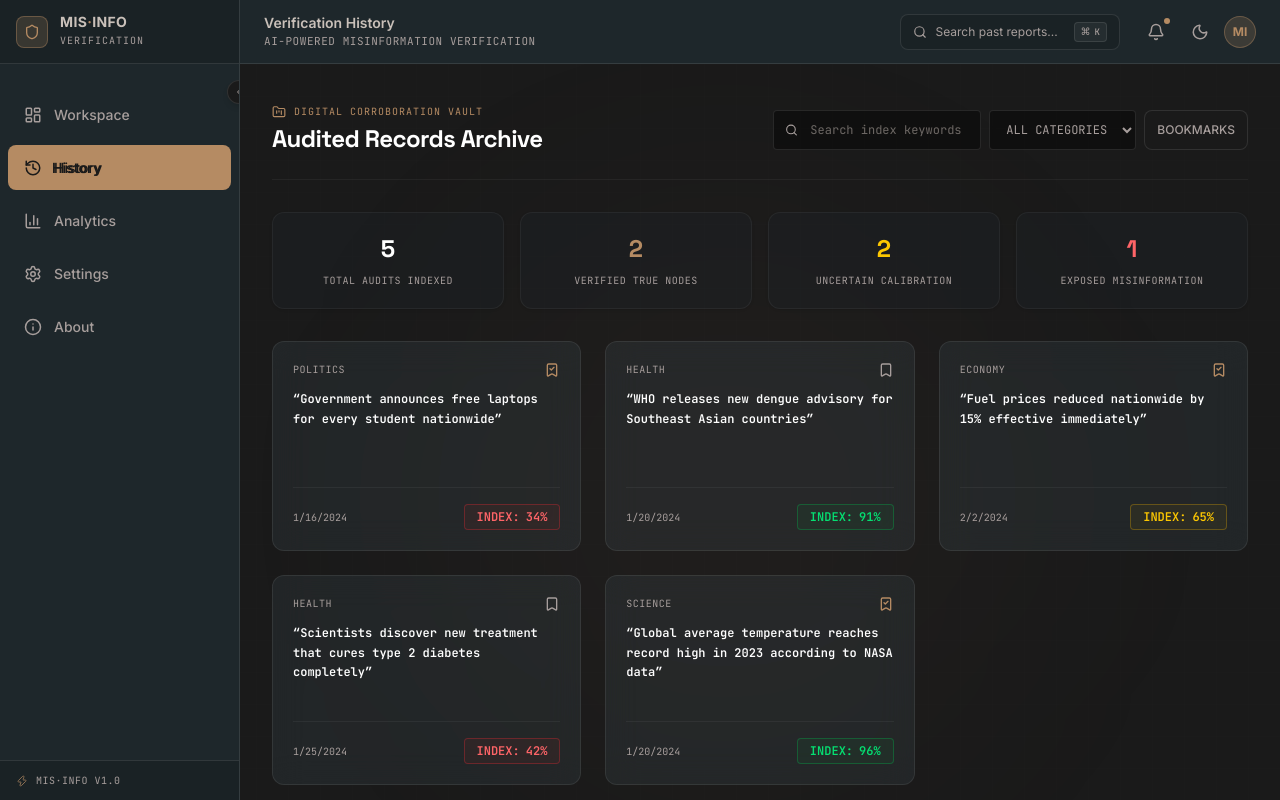
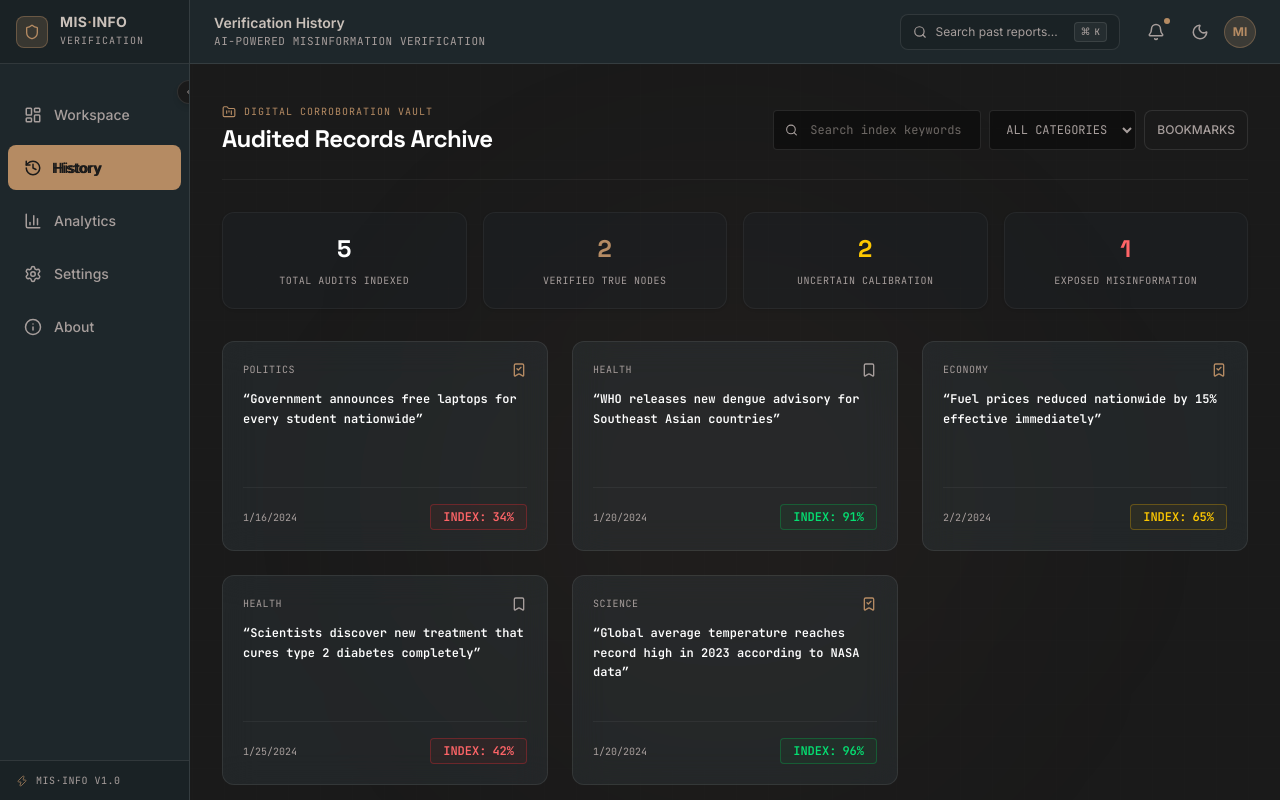
Before and after one commit to Aarav-bit/Mis-Info, a React (Vite) app: page /history in a window 1280 px wide. Built offline with nearby package versions, Linux system fonts and the light colour scheme.

Commit message:
style: reduce sidebar width to 190px when expanded and 56px when collapsed

```diff
--- a/src/components/layout/Sidebar.tsx
+++ b/src/components/layout/Sidebar.tsx
@@ -27,7 +27,7 @@ export function Sidebar({ open, onToggle }: SidebarProps) {
 
   return (
     <motion.aside
-      animate={{ width: open ? 240 : 64 }}
+      animate={{ width: open ? 190 : 56 }}
       transition={{ duration: 0.3, ease: 'easeInOut' }}
       className="relative flex flex-col h-full border-r border-white/10 bg-[#1e272b] flex-shrink-0 overflow-hidden z-20"
     >
```
